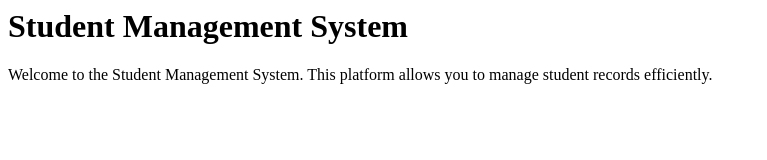
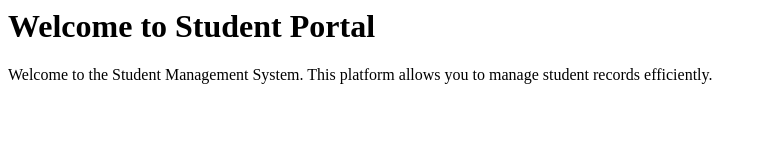
Before and after one commit to vaibhav-sunny509/Student-Management, a plain HTML site: page index.html in a window 1280 px wide. Shown: the whole page, without its empty margins (0-767 px from the left). Drawn offline with Linux system fonts and the light colour scheme.

Commit message:
Updated the heading tag

```diff
--- a/index.html
+++ b/index.html
@@ -2,7 +2,7 @@
 <head>
     <meta charset="UTF-8">
     <meta name="viewport" content="width=device-width, initial-scale=1.0">
-    <h1>Student Management System</h1>
+    <h1>Welcome to Student Portal</h1>
     <p>Welcome to the Student Management System. This platform allows you to manage student records efficiently.</p>
 </head>
 <body>
```
